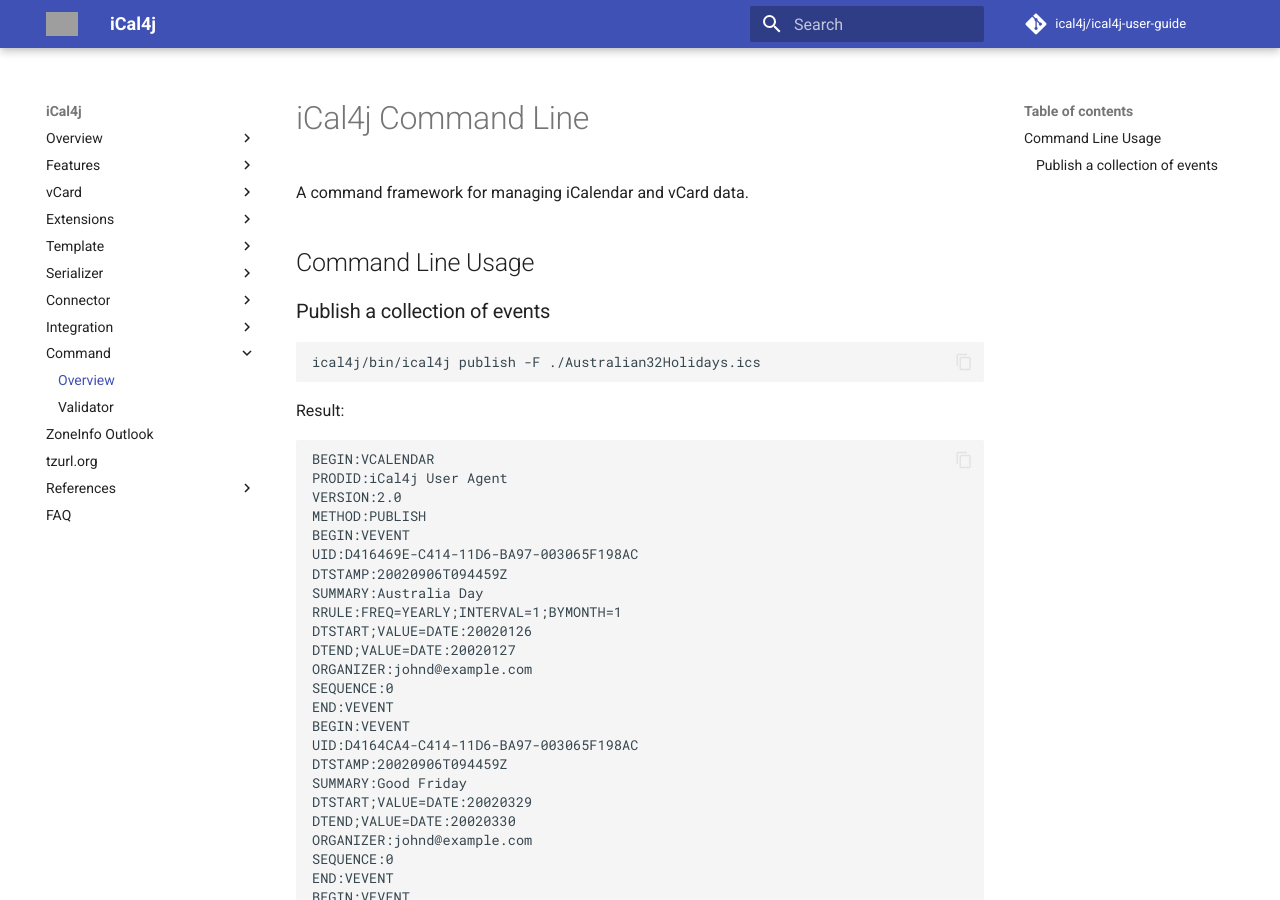
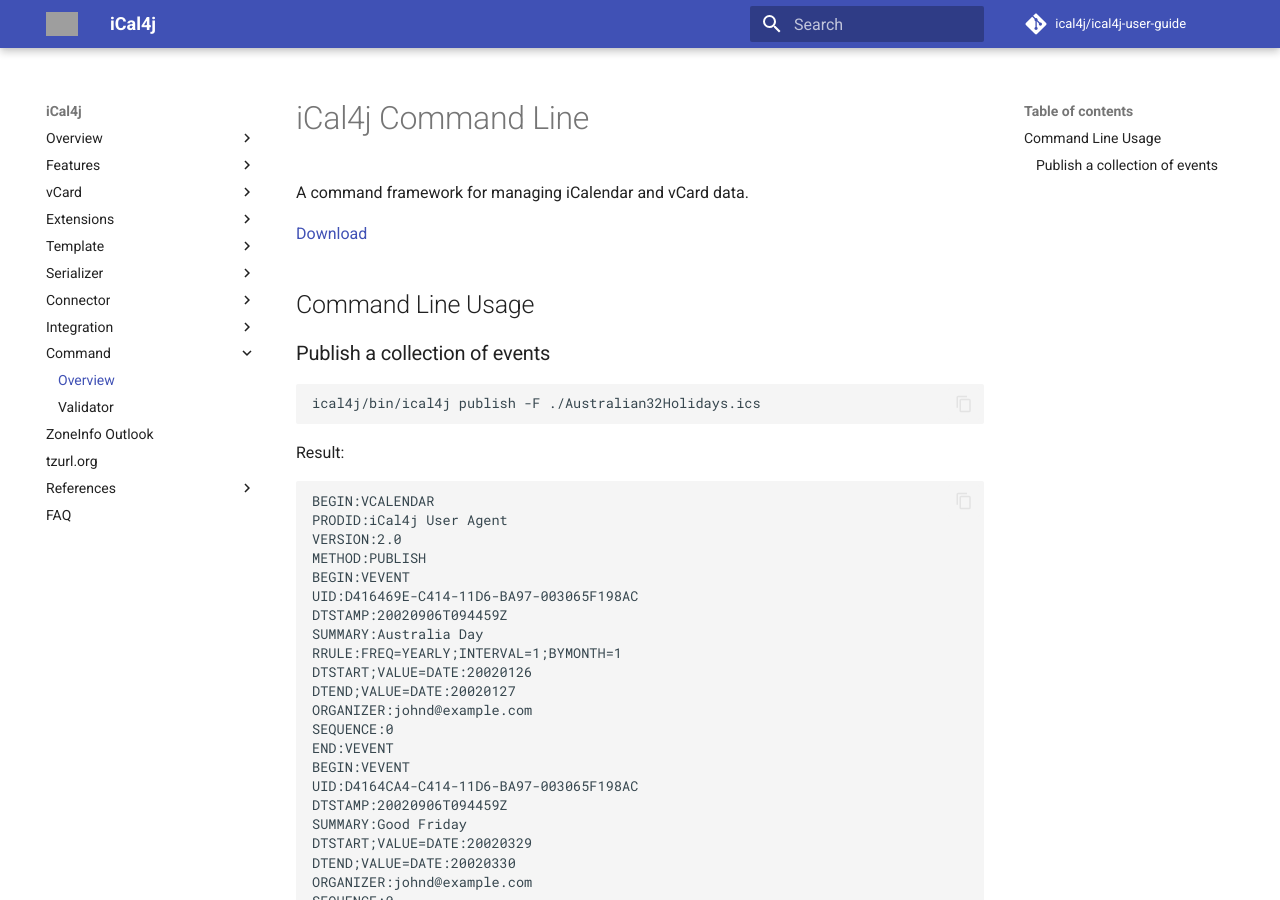
Before and after one commit to ical4j/ical4j-user-guide, an MkDocs documentation site: the page built from docs/command/index.md, in a window 1280 px wide and 900 px high. Built offline with MkDocs 1.6.1 and Material for MkDocs 9.7.7, drawn with Linux system fonts in a browser that asks for light colours; comment, search, counter and statistics services are not loaded; grey boxes are pictures that could not be loaded.

Commit message:
Added download link

```diff
--- a/docs/command/index.md
+++ b/docs/command/index.md
@@ -1,6 +1,8 @@
 # iCal4j Command Line
 
 A command framework for managing iCalendar and vCard data.
+
+[Download](https://files.ical4j.org/releases/ical4j-0.1.1-develop-SNAPSHOT.zip)
 
 ## Command Line Usage
 
```
